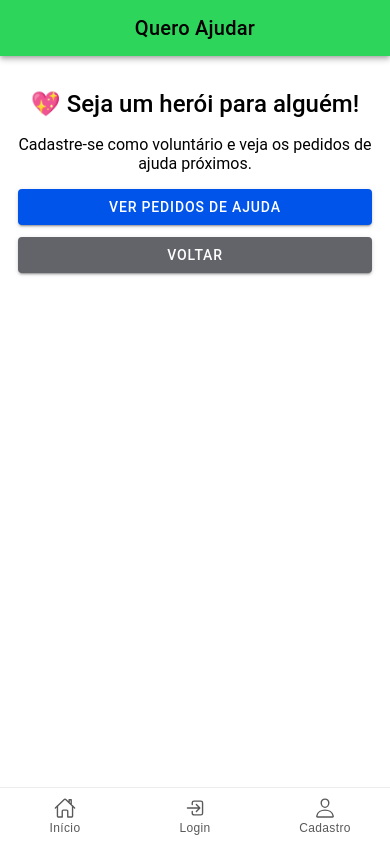
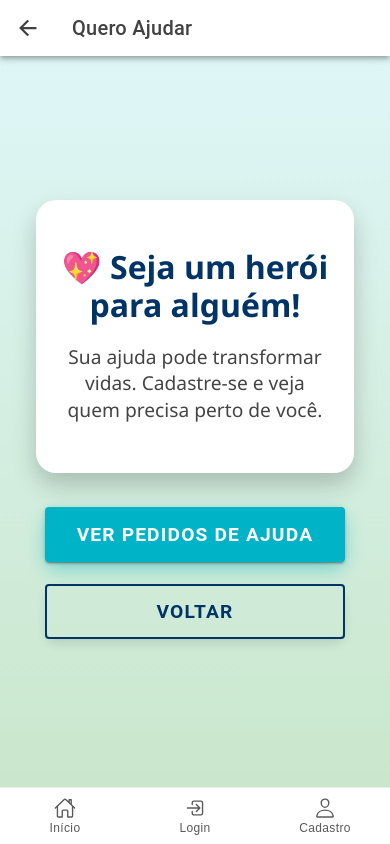
Before and after one commit to Elionay00/helpnow-solidarity-app-project, a React (Vite) app: page /quero-ajudar in a window 390 px wide. Built offline with nearby package versions, Linux system fonts and the light colour scheme.

Commit message:
Corrige alinhamento dos itens no Swiper e melhora responsividade dos textos e nas telas needHelp e wantTosupport

```diff
--- a/src/pages/HelpRequests/needHelp.tsx
+++ b/src/pages/HelpRequests/needHelp.tsx
@@ -10,26 +10,26 @@ import {
   IonInput,
   IonItem,
   IonLabel,
-  IonToast,
   useIonToast,
-  IonCard,
-  IonCardHeader,
-  IonCardTitle,
-  IonCardContent
+  IonButtons,
+  IonBackButton,
+  IonIcon,
 } from '@ionic/react';
 import { useState } from 'react';
+import { arrowBackOutline } from 'ionicons/icons'; // Ícone para o botão de voltar
 
 const NeedHelp: React.FC = () => {
   const [descricao, setDescricao] = useState('');
   const [localizacao, setLocalizacao] = useState('');
   const [present] = useIonToast();
 
+  // Função chamada ao clicar em "Enviar Pedido"
   const handleEnviarPedido = () => {
     if (!descricao || !localizacao) {
       present({
         message: 'Preencha todos os campos!',
         duration: 2000,
-        color: 'danger'
+        color: 'danger',
       });
       return;
     }
@@ -37,7 +37,7 @@ const NeedHelp: React.FC = () => {
     present({
       message: 'Pedido enviado com sucesso!',
       duration: 2000,
-      color: 'success'
+      color: 'success',
     });
 
     setDescricao('');
@@ -46,49 +46,105 @@ const NeedHelp: React.FC = () => {
 
   return (
     <IonPage>
+      {/* Cabeçalho com botão de voltar */}
       <IonHeader>
         <IonToolbar>
+          <IonButtons slot="start">
+            <IonBackButton defaultHref="/home" text="">
+              <IonIcon icon={arrowBackOutline} />
+            </IonBackButton>
+          </IonButtons>
           <IonTitle>Preciso de Ajuda</IonTitle>
         </IonToolbar>
       </IonHeader>
-      {/* Agrupação em um card */}
-      <IonContent className="ion-padding">
-        <IonCard>
-          <IonCardHeader>
-            <IonCardTitle className="ion-text-center">Descreva sua necessidade</IonCardTitle>
-          </IonCardHeader>
 
-          <IonCardContent>
-            <IonItem>
+      {/* Conteúdo com gradiente e centralização */}
+      <IonContent
+        fullscreen
+        className="ion-padding"
+        style={{
+          '--background': 'linear-gradient(to bottom, #e0f7fa, #c8e6c9)',
+        }}
+      >
+        {/* Container centralizado */}
+        <div
+          style={{
+            display: 'flex',
+            flexDirection: 'column',
+            justifyContent: 'center',
+            alignItems: 'center',
+            height: '100%',
+            maxWidth: '600px',
+            margin: '0 auto',
+            padding: '20px',
+            boxSizing: 'border-box',
+          }}
+        >
+          {/* Cartão com sombra e bordas arredondadas */}
+          <div
+            style={{
+              background: '#ffffff',
+              borderRadius: '20px',
+              padding: '30px 25px',
+              boxShadow: '0 12px 25px rgba(0,0,0,0.2)',
+              width: '100%',
+            }}
+          >
+            <IonText>
+              <h2
+                style={{
+                  fontSize: '2rem',
+                  fontWeight: 700,
+                  marginBottom: '20px',
+                  color: '#003366',
+                  textAlign: 'center',
+                }}
+              >
+                🆘 Descreva sua necessidade
+              </h2>
+            </IonText>
+
+            {/* Campo de Localização */}
+            <IonItem lines="inset">
               <IonLabel position="floating">Localização</IonLabel>
               <IonInput
-                style={{ marginTop: '3px' }}
                 value={localizacao}
-                onIonChange={e => setLocalizacao(e.detail.value!)}
-                placeholder='Informe sua localização...'
+                onIonChange={(e) => setLocalizacao(e.detail.value!)}
+                placeholder="Informe sua localização..."
               />
             </IonItem>
 
-            <IonItem>
+            {/* Campo de Descrição */}
+            <IonItem lines="inset">
               <IonLabel position="floating">Descrição do pedido</IonLabel>
               <IonTextarea
                 rows={6}
                 value={descricao}
-                onIonChange={e => setDescricao(e.detail.value!)}
+                onIonChange={(e) => setDescricao(e.detail.value!)}
                 placeholder="Ex: Preciso de doação de alimentos..."
               />
             </IonItem>
 
+            {/* Botão Enviar Pedido */}
             <IonButton
               expand="block"
-              className="ion-margin-top"
-              color="primary"
               onClick={handleEnviarPedido}
+              style={{
+                '--background': '#00b3c6',
+                '--background-activated': '#008c9e',
+                '--color': '#ffffff',
+                borderRadius: '12px',
+                height: '50px',
+                fontSize: '1.1rem',
+                fontWeight: 'bold',
+                marginTop: '25px',
+                boxShadow: '0 8px 18px rgba(0, 179, 198, 0.4)',
+              }}
             >
               Enviar Pedido
             </IonButton>
-          </IonCardContent>
-        </IonCard>
+          </div>
+        </div>
       </IonContent>
     </IonPage>
   );
--- a/src/pages/StartPage/Home.tsx
+++ b/src/pages/StartPage/Home.tsx
@@ -40,8 +40,7 @@ const Home: React.FC = () => {
 
   return (
     <IonPage>
-      {/* Navbar original - sem mudanças */}
-      <IonHeader>
+      {/* Navbar original - sem mudanças */}      <IonHeader>
         <IonToolbar>
           <IonTitle>Ajuda Já</IonTitle>
 
@@ -84,75 +83,59 @@ const Home: React.FC = () => {
           loop={true}
           autoplay={{ delay: 4000, disableOnInteraction: false }}
           pagination={{ clickable: true }}
+          fadeEffect={{ crossFade: true }}
           style={{ marginBottom: '30px' }}
-          fadeEffect={{ crossFade: true }}
         >
-          <SwiperSlide style={{
-            background: 'linear-gradient(135deg, #ffffff, #ffffff)',
+          {[{
+            title: '🙌 Conectando Solidariedade',
+            text: 'Uma rede do bem para ajudar quem mais precisa.',
+            background: 'linear-gradient(135deg, #ffffff, #ffffff)'
+          }, {
+            title: '🚨 Precisa de Ajuda?',
+            text: 'Descreva sua necessidade. Vamos te conectar com quem pode ajudar.',
+            background: 'linear-gradient(135deg, #fce4ec, #f8bbd0)'
+          }, {
+            title: '💖 Quer Ajudar?',
+            text: 'Transforme vidas com pequenos gestos. Faça parte!',
+            background: 'linear-gradient(135deg, #e8f5e9, #c8e6c9)'
+          }].map((slide, index) => (
+            <SwiperSlide
+              key={index}
+              style={{
+                background: slide.background,
                 borderRadius: '20px',
                 padding: '30px 25px',
-            margin: '0 20px',
                 boxShadow: '0 12px 25px rgba(0,0,0,0.2)',
-            color: '#222',
                 display: 'flex',
                 flexDirection: 'column',
                 justifyContent: 'center',
+                alignItems: 'center',
                 height: '240px',
-            fontWeight: '500',
+                textAlign: 'center',
+                fontWeight: 500,
                 fontFamily: "'Segoe UI', Tahoma, Geneva, Verdana, sans-serif",
-          }}>
+              }}
+            >
               <IonText>
-              <h2 style={{ fontSize: '1.8rem', fontWeight: 700, marginBottom: '14px', color: '#003366' }}>🙌 Conectando Solidariedade</h2>
-              <p style={{ fontSize: '1.2rem', fontWeight: 400, color: '#003366', lineHeight: 1.3 }}>
-                Uma rede do bem para ajudar quem mais precisa.
-              </p>
+                <h2 style={{
+                  fontSize: '1.8rem',
+                  fontWeight: 700,
+                  marginBottom: '14px',
+                  color: '#003366'
+                }}>{slide.title}</h2>
+                <p style={{
+                  fontSize: '1.1rem',
+                  fontWeight: 400,
+                  color: '#003366',
+                  lineHeight: 1.4,
+                  maxWidth: '90%',
+                  margin: '0 auto'
+                }}>{slide.text}</p>
               </IonText>
             </SwiperSlide>
+          ))}
+        </Swiper>
 
-          <SwiperSlide style={{
-            background: 'linear-gradient(135deg, #fce4ec, #f8bbd0)',
-            borderRadius: '20px',
-            padding: '30px 25px',
-            margin: '0 20px',
-            boxShadow: '0 12px 25px rgba(0,0,0,0.2)',
-            color: '#222',
-            display: 'flex',
-            flexDirection: 'column',
-            justifyContent: 'center',
-            height: '240px',
-            fontWeight: '500',
-            fontFamily: "'Segoe UI', Tahoma, Geneva, Verdana, sans-serif",
-          }}>
-            <IonText>
-              <h2 style={{ fontSize: '1.8rem', fontWeight: 700, marginBottom: '14px', color: '#003366' }}>🚨 Precisa de Ajuda?</h2>
-              <p style={{ fontSize: '1.2rem', fontWeight: 400, color: '#003366', lineHeight: 1.3 }}>
-                Descreva sua necessidade. Vamos te conectar com quem pode ajudar.
-              </p>
-            </IonText>
-          </SwiperSlide>
-
-          <SwiperSlide style={{
-            background: 'linear-gradient(135deg, #e8f5e9, #c8e6c9)',
-            borderRadius: '20px',
-            padding: '30px 25px',
-            margin: '0 20px',
-            boxShadow: '0 12px 25px rgba(0,0,0,0.2)',
-            color: '#222',
-            display: 'flex',
-            flexDirection: 'column',
-            justifyContent: 'center',
-            height: '240px',
-            fontWeight: '500',
-            fontFamily: "'Segoe UI', Tahoma, Geneva, Verdana, sans-serif",
-          }}>
-            <IonText>
-              <h2 style={{ fontSize: '1.8rem', fontWeight: 700, marginBottom: '14px', color: '#003366' }}>💖 Quer Ajudar?</h2>
-              <p style={{ fontSize: '1.2rem', fontWeight: 400, color: '#003366', lineHeight: 1.3 }}>
-                Transforme vidas com pequenos gestos. Faça parte!
-              </p>
-            </IonText>
-          </SwiperSlide>
-        </Swiper>
 
         <IonButton expand="block" color="light" onClick={goToPrecisoDeAjuda} style={{ marginBottom: 16 }}>
           <IonIcon slot="start" icon={helpCircleOutline} />
--- a/src/pages/SupportOffers/wantToSupport.tsx
+++ b/src/pages/SupportOffers/wantToSupport.tsx
@@ -1,5 +1,4 @@
-// src/pages/QueroAjudar.tsx
-
+import React from 'react';
 import {
   IonPage,
   IonHeader,
@@ -8,36 +7,138 @@ import {
   IonContent,
   IonButton,
   IonText,
+  IonButtons,
+  IonBackButton,
+  IonIcon,
 } from '@ionic/react';
 import { useHistory } from 'react-router-dom';
+import { arrowBackOutline } from 'ionicons/icons'; // Ícone de voltar
 
-const wantToSupport: React.FC = () => {
-  const history = useHistory();
+// Componente da página "Quero Ajudar"
+const WantToSupport: React.FC = () => {
+  const history = useHistory(); // Hook para navegação
 
   return (
     <IonPage>
+      {/* Cabeçalho com botão de voltar */}
       <IonHeader>
-        <IonToolbar color="success">
-          <IonTitle className="ion-text-center">Quero Ajudar</IonTitle>
+        <IonToolbar>
+          <IonButtons slot="start">
+            <IonBackButton defaultHref="/home" text="">
+              <IonIcon icon={arrowBackOutline} />
+            </IonBackButton>
+          </IonButtons>
+          <IonTitle>Quero Ajudar</IonTitle>
         </IonToolbar>
       </IonHeader>
 
-      <IonContent className="ion-padding ion-text-center">
+      {/* Conteúdo principal da página */}
+      <IonContent
+        fullscreen
+        className="ion-padding"
+        style={{
+          '--background': 'linear-gradient(to bottom, #e0f7fa, #c8e6c9)', // Gradiente de fundo suave
+        }}
+      >
+        {/* Container centralizado com conteúdo */}
+        <div
+          style={{
+            display: 'flex',
+            flexDirection: 'column',
+            alignItems: 'center',
+            justifyContent: 'center',
+            height: '100%',
+            maxWidth: '600px',
+            margin: '0 auto',
+            padding: '20px',
+            boxSizing: 'border-box',
+          }}
+        >
+          {/* Cartão com mensagem de incentivo */}
+          <div
+            style={{
+              background: '#ffffff',
+              borderRadius: '20px',
+              padding: '30px 25px',
+              boxShadow: '0 12px 25px rgba(0,0,0,0.2)',
+              color: '#222',
+              fontFamily: "'Segoe UI', Tahoma, Geneva, Verdana, sans-serif",
+              width: '100%',
+              marginBottom: '30px',
+            }}
+          >
             <IonText>
-          <h2>💖 Seja um herói para alguém!</h2>
-          <p>Cadastre-se como voluntário e veja os pedidos de ajuda próximos.</p>
+              <h2
+                style={{
+                  fontSize: '2rem',
+                  fontWeight: 700,
+                  marginBottom: '15px',
+                  color: '#003366',
+                  textAlign: 'center',
+                }}
+              >
+                💖 Seja um herói para alguém!
+              </h2>
+              <p
+                style={{
+                  fontSize: '1.2rem',
+                  fontWeight: 400,
+                  color: '#444',
+                  lineHeight: 1.4,
+                  textAlign: 'center',
+                }}
+              >
+                Sua ajuda pode transformar vidas. Cadastre-se e veja quem precisa perto de você.
+              </p>
             </IonText>
+          </div>
 
-        <IonButton expand="block" color="primary" routerLink="/feed">
+          {/* Botão para acessar a lista de pedidos de ajuda */}
+          <IonButton
+            expand="block"
+            routerLink="/feed"
+            style={{
+              '--background': '#00b3c6',
+              '--background-activated': '#008c9e',
+              '--color': '#ffffff',
+              borderRadius: '12px',
+              height: '55px',
+              fontSize: '1.2rem',
+              fontWeight: 'bold',
+              marginBottom: '18px',
+              boxShadow: '0 8px 18px rgba(0, 179, 198, 0.4)',
+              width: '100%',
+              maxWidth: '300px',
+            }}
+          >
             Ver pedidos de ajuda
           </IonButton>
 
-        <IonButton expand="block" color="medium" onClick={() => history.goBack()} style={{ marginTop: 12 }}>
+          {/* Botão para voltar à tela anterior */}
+          <IonButton
+            expand="block"
+            fill="outline"
+            onClick={() => history.goBack()}
+            style={{
+              '--border-color': '#003366',
+              '--border-width': '2px',
+              '--color': '#003366',
+              '--ripple-color': '#003366',
+              borderRadius: '12px',
+              height: '55px',
+              fontSize: '1.2rem',
+              fontWeight: 'bold',
+              boxShadow: '0 5px 10px rgba(0,0,0,0.1)',
+              width: '100%',
+              maxWidth: '300px',
+            }}
+          >
             Voltar
           </IonButton>
+        </div>
       </IonContent>
     </IonPage>
   );
 };
 
-export default wantToSupport;
+export default WantToSupport;
```
Lines whose indentation alone changed are shown as unchanged.
